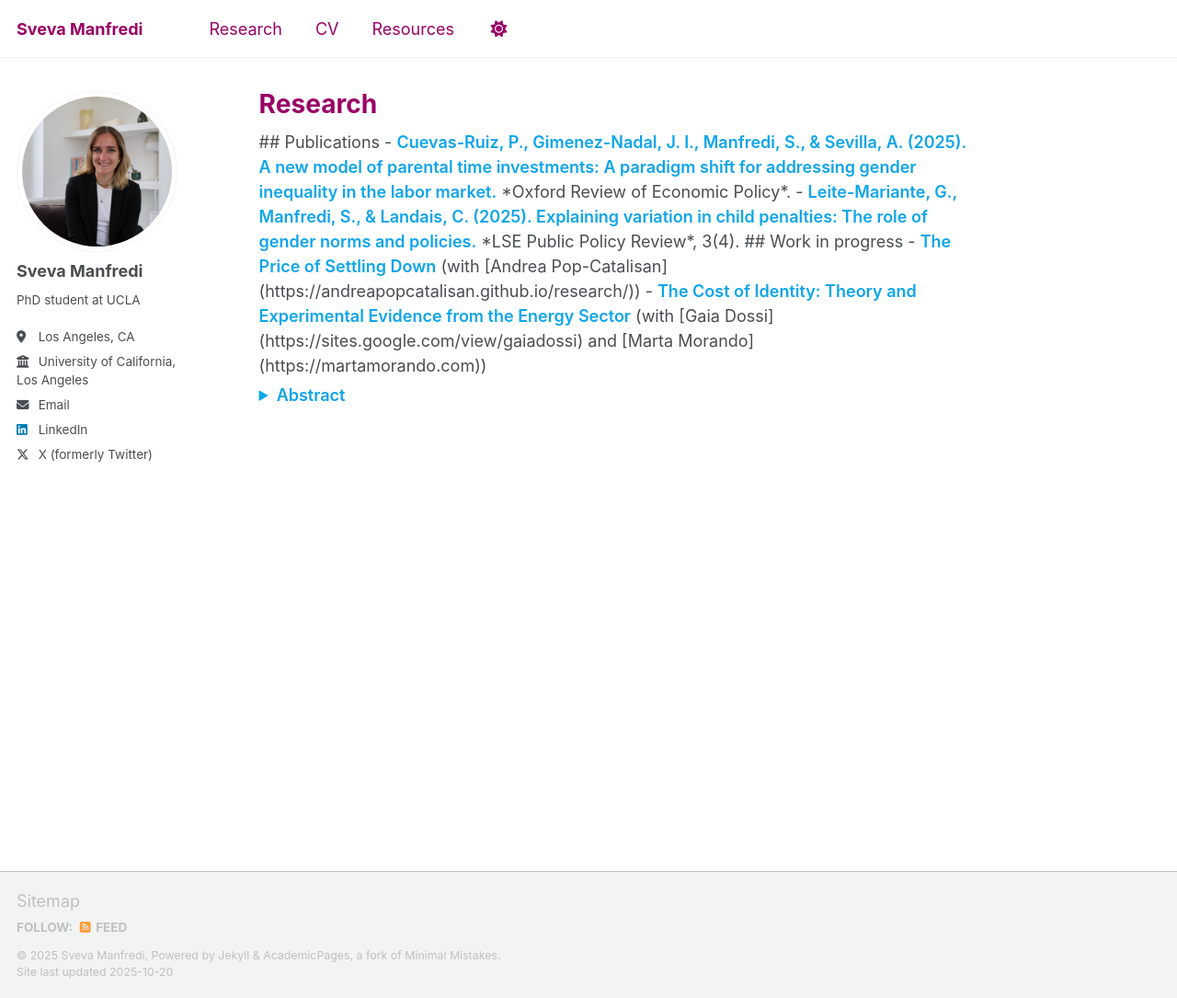
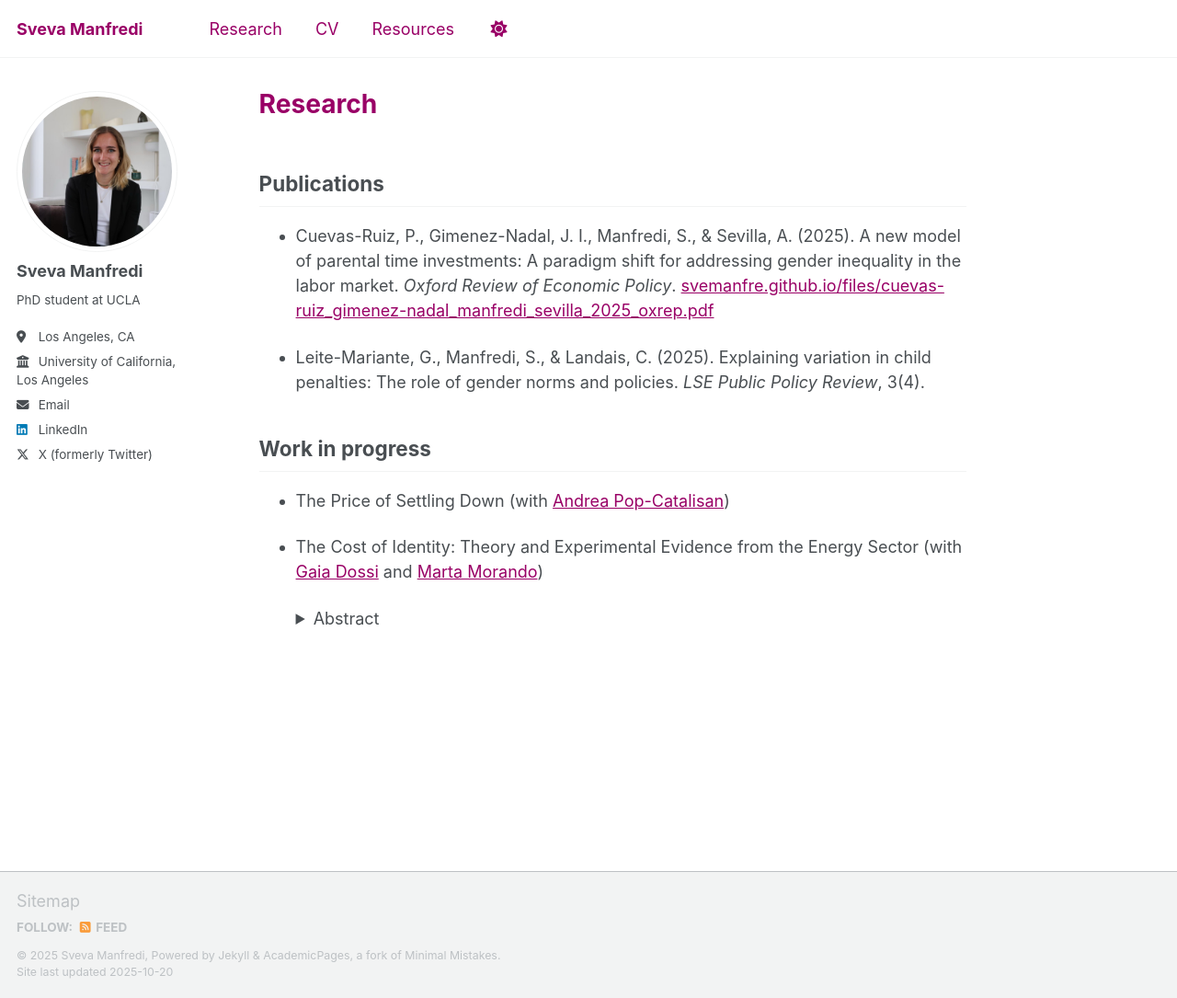
Before and after one commit to svemanfre/svemanfre.github.io, a Jekyll site: the page built from _pages/research.md, in a window 1280 px wide and 1085 px high. Shown: the whole window at 92% size. Built offline with Jekyll 4.4.1, drawn with Linux system fonts in a browser that asks for light colours; a script that is not in the unit is left out.

Commit message:
Update research.md

```diff
--- a/_pages/research.md
+++ b/_pages/research.md
@@ -5,27 +5,8 @@ permalink: /research/
 author_profile: true
 ---
 
-<!-- Page-specific styles -->
-<style>
-  /* Pick an accent you like (teal by default). Change this hex to match your homepage. */
-  :root { --accent: #0ea5e9; } /* e.g., #2a7ae2 (blue), #0ea5e9 (teal), #8b5cf6 (violet) */
-
-  .research h2 { color: var(--accent); }
-  .research .paper-title { color: var(--accent); font-weight: 600; }
-
-  /* Abstract: smaller, slightly muted, comfy line height */
-  .research .abstract { font-size: 0.95rem; line-height: 1.6; color: #555; margin-top: .25rem; }
-
-  /* Details toggle styling */
-  .research details { margin: .25rem 0 1rem; }
-  .research details > summary { color: var(--accent); font-weight: 600; cursor: pointer; }
-  .research details > summary:hover { text-decoration: underline; }
-</style>
-
-<div class="research">
-
 ## Publications
-- <span class="paper-title">Cuevas-Ruiz, P., Gimenez-Nadal, J. I., Manfredi, S., & Sevilla, A. (2025). A new model of parental time investments: A paradigm shift for addressing gender inequality in the labor market.</span> *Oxford Review of Economic Policy*.
+- <span class="paper-title">Cuevas-Ruiz, P., Gimenez-Nadal, J. I., Manfredi, S., & Sevilla, A. (2025). A new model of parental time investments: A paradigm shift for addressing gender inequality in the labor market.</span> *Oxford Review of Economic Policy*. [svemanfre.github.io/files/cuevas-ruiz_gimenez-nadal_manfredi_sevilla_2025_oxrep.pdf](https://svemanfre.github.io/files/cuevas-ruiz_gimenez-nadal_manfredi_sevilla_2025_oxrep.pdf)
 
 - <span class="paper-title">Leite-Mariante, G., Manfredi, S., & Landais, C. (2025). Explaining variation in child penalties: The role of gender norms and policies.</span> *LSE Public Policy Review*, 3(4).
 
@@ -38,5 +19,3 @@ author_profile: true
   How does identity affect occupational choice? We study this question in the energy labor market, as oil and gas firms play a fundamental role in the green transition. We design and administer a survey experiment to job seekers entering the labor market for the first time. We find that individuals assign positive amenity value to working for a company whose core business aligns with their environmental identity and disamenity value to those that conflict with it. Respondents with green identities are willing to forgo 20% of their salary to work in a renewable energy firm rather than a generic energy company, and require a 15% wage premium to accept a job in an oil and gas firm. This pattern also holds when individuals apply to work in teams focusing on clean energy within these firms. To isolate social-image effects, we randomize whether job choices are private or publicly disclosed. Social image concerns significantly influence occupational choices, especially for jobs perceived as socially stigmatized. We develop a model of occupational choice in which individuals have private preferences over jobs and derive utility from aligning with social norms. In structural simulations, we study how the social environment shapes labor market inequality and the pace of the green transition.
   </div>
   </details>
-
-</div>
```
